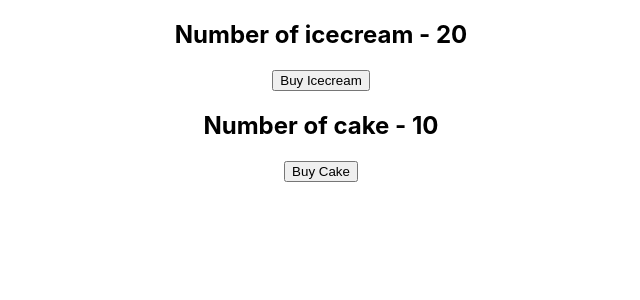
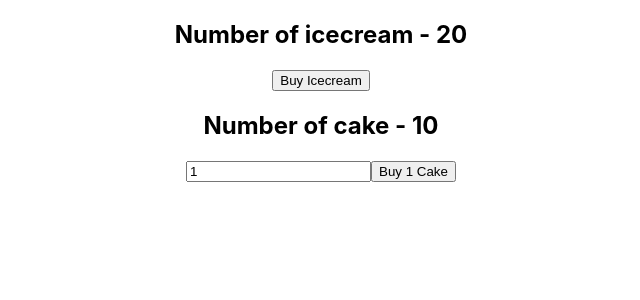
Before and after one commit to Poukam-Pierre/react-redux-course, a React (Create React App) app: page / in a window 1280 px wide. Shown: the top 300 px of the page, without its empty margins (319-959 px from the left). Built offline with nearby package versions, Linux system fonts and the light colour scheme.

Commit message:
arrange container according to an other add parameter

```diff
--- a/src/components/CakeContainer.js
+++ b/src/components/CakeContainer.js
@@ -1,13 +1,15 @@
-import React from 'react'
+import React, { useState } from 'react'
 import { buyCake } from '../redux';
 import { connect } from 'react-redux'
 
 
 function CakeContainer(props) {
+    const [number, setNumber] = useState(1)
     return (
         <div>
             <h2>Number of cake - {props.numOfCakes}</h2>
-            <button onClick={props.buyCake}>Buy Cake</button>
+            <input type="text" value={number} onChange={(e) => setNumber(e.target.value)} />
+            <button onClick={() => props.buyCake(number)}>Buy {number} Cake</button>
         </div>
     );
 }
@@ -20,7 +22,7 @@
 
 const mapDispatchToProps = (dispatch) => {
     return {
-        buyCake: () => dispatch(buyCake())
+        buyCake: (number) => dispatch(buyCake(number))
     }
 }
 
```
